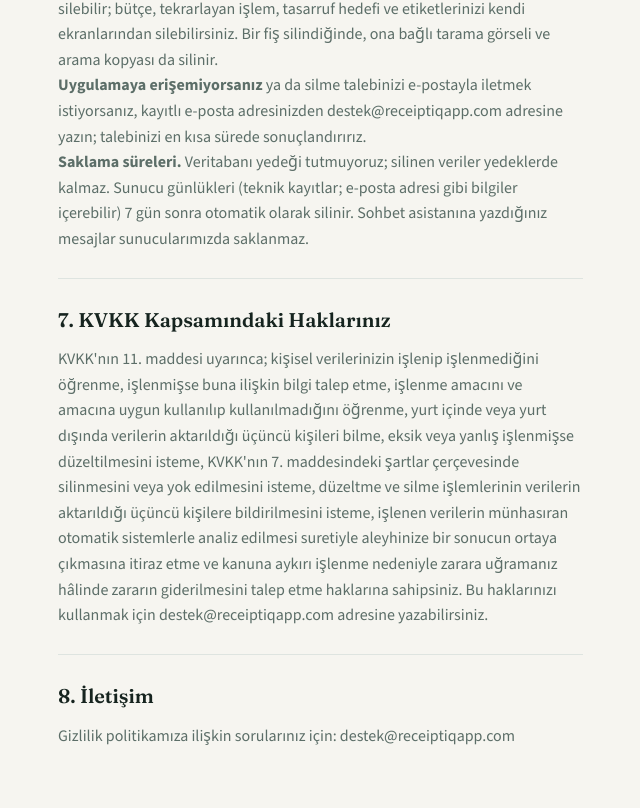
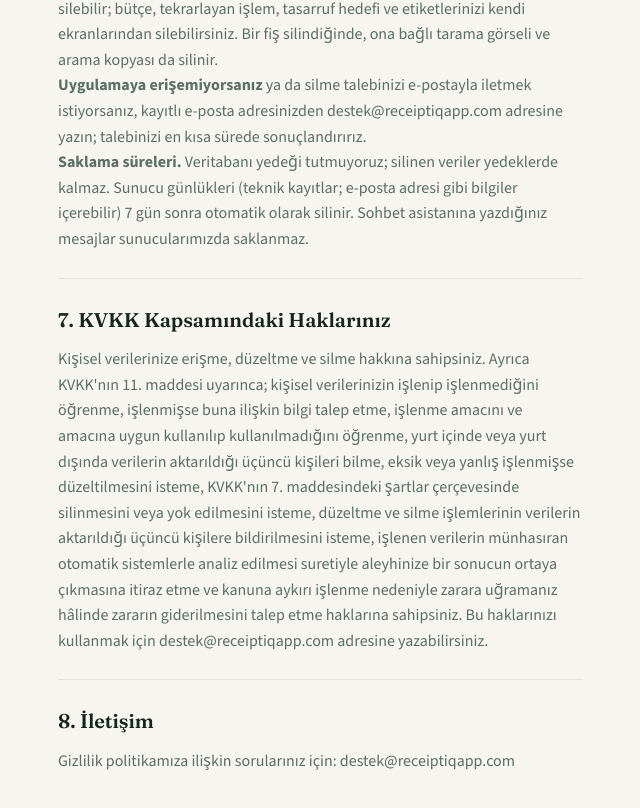
Before and after one commit to Buraksyn0/ReceiptIQ, a plain HTML site: page index.html in a window 1280 px wide. Shown: the part 1923-2731 px from the top of the page, without its empty margins (332-972 px from the left). Drawn offline with nearby package versions, Linux system fonts and the light colour scheme.

Commit message:
docs: KVKK haklar bölümünü TR/EN birebir paralel hale getir

```diff
--- a/index.html
+++ b/index.html
@@ -494,9 +494,9 @@
 
       <section class="clause" id="privacy-7">
         <h2 data-tr="7. KVKK Kapsamındaki Haklarınız" data-en="7. Your Rights (KVKK)">7. KVKK Kapsamındaki Haklarınız</h2>
-        <p data-tr="KVKK&#x27;nın 11. maddesi uyarınca; kişisel verilerinizin işlenip işlenmediğini öğrenme, işlenmişse buna ilişkin bilgi talep etme, işlenme amacını ve amacına uygun kullanılıp kullanılmadığını öğrenme, yurt içinde veya yurt dışında verilerin aktarıldığı üçüncü kişileri bilme, eksik veya yanlış işlenmişse düzeltilmesini isteme, KVKK&#x27;nın 7. maddesindeki şartlar çerçevesinde silinmesini veya yok edilmesini isteme, düzeltme ve silme işlemlerinin verilerin aktarıldığı üçüncü kişilere bildirilmesini isteme, işlenen verilerin münhasıran otomatik sistemlerle analiz edilmesi suretiyle aleyhinize bir sonucun ortaya çıkmasına itiraz etme ve kanuna aykırı işlenme nedeniyle zarara uğramanız hâlinde zararın giderilmesini talep etme haklarına sahipsiniz. Bu haklarınızı kullanmak için destek@receiptiqapp.com adresine yazabilirsiniz."
-           data-en="You have the right to access, correct, and delete your personal data. Under Turkish data protection law (KVKK), Turkish users additionally have the right to learn whether their data is processed, request information about it, learn the purpose of processing, know the third parties (in Türkiye or abroad) to which data is transferred, request correction or deletion, request that corrections and deletions be notified to those third parties, object to results produced solely by automated analysis, and claim compensation for damages caused by unlawful processing. To exercise these rights, write to destek@receiptiqapp.com.">
-          KVKK'nın 11. maddesi uyarınca; kişisel verilerinizin işlenip işlenmediğini öğrenme, işlenmişse buna ilişkin bilgi talep etme, işlenme amacını ve amacına uygun kullanılıp kullanılmadığını öğrenme, yurt içinde veya yurt dışında verilerin aktarıldığı üçüncü kişileri bilme, eksik veya yanlış işlenmişse düzeltilmesini isteme, KVKK'nın 7. maddesindeki şartlar çerçevesinde silinmesini veya yok edilmesini isteme, düzeltme ve silme işlemlerinin verilerin aktarıldığı üçüncü kişilere bildirilmesini isteme, işlenen verilerin münhasıran otomatik sistemlerle analiz edilmesi suretiyle aleyhinize bir sonucun ortaya çıkmasına itiraz etme ve kanuna aykırı işlenme nedeniyle zarara uğramanız hâlinde zararın giderilmesini talep etme haklarına sahipsiniz. Bu haklarınızı kullanmak için destek@receiptiqapp.com adresine yazabilirsiniz.
+        <p data-tr="Kişisel verilerinize erişme, düzeltme ve silme hakkına sahipsiniz. Ayrıca KVKK&#x27;nın 11. maddesi uyarınca; kişisel verilerinizin işlenip işlenmediğini öğrenme, işlenmişse buna ilişkin bilgi talep etme, işlenme amacını ve amacına uygun kullanılıp kullanılmadığını öğrenme, yurt içinde veya yurt dışında verilerin aktarıldığı üçüncü kişileri bilme, eksik veya yanlış işlenmişse düzeltilmesini isteme, KVKK&#x27;nın 7. maddesindeki şartlar çerçevesinde silinmesini veya yok edilmesini isteme, düzeltme ve silme işlemlerinin verilerin aktarıldığı üçüncü kişilere bildirilmesini isteme, işlenen verilerin münhasıran otomatik sistemlerle analiz edilmesi suretiyle aleyhinize bir sonucun ortaya çıkmasına itiraz etme ve kanuna aykırı işlenme nedeniyle zarara uğramanız hâlinde zararın giderilmesini talep etme haklarına sahipsiniz. Bu haklarınızı kullanmak için destek@receiptiqapp.com adresine yazabilirsiniz."
+           data-en="You have the right to access, correct, and delete your personal data. In addition, under Article 11 of KVKK, you have the right to: learn whether your personal data is processed; request information if it has been processed; learn the purpose of processing and whether it is used in line with that purpose; know the third parties in Türkiye or abroad to whom your data is transferred; request correction if it is incomplete or incorrect; request deletion or destruction under the conditions of Article 7 of KVKK; request that corrections and deletions be notified to the third parties to whom your data was transferred; object to a result against you arising from the exclusive analysis of your data by automated systems; and claim compensation for damages caused by unlawful processing. To exercise these rights, write to destek@receiptiqapp.com.">
+          Kişisel verilerinize erişme, düzeltme ve silme hakkına sahipsiniz. Ayrıca KVKK'nın 11. maddesi uyarınca; kişisel verilerinizin işlenip işlenmediğini öğrenme, işlenmişse buna ilişkin bilgi talep etme, işlenme amacını ve amacına uygun kullanılıp kullanılmadığını öğrenme, yurt içinde veya yurt dışında verilerin aktarıldığı üçüncü kişileri bilme, eksik veya yanlış işlenmişse düzeltilmesini isteme, KVKK'nın 7. maddesindeki şartlar çerçevesinde silinmesini veya yok edilmesini isteme, düzeltme ve silme işlemlerinin verilerin aktarıldığı üçüncü kişilere bildirilmesini isteme, işlenen verilerin münhasıran otomatik sistemlerle analiz edilmesi suretiyle aleyhinize bir sonucun ortaya çıkmasına itiraz etme ve kanuna aykırı işlenme nedeniyle zarara uğramanız hâlinde zararın giderilmesini talep etme haklarına sahipsiniz. Bu haklarınızı kullanmak için destek@receiptiqapp.com adresine yazabilirsiniz.
         </p>
       </section>
 
```
